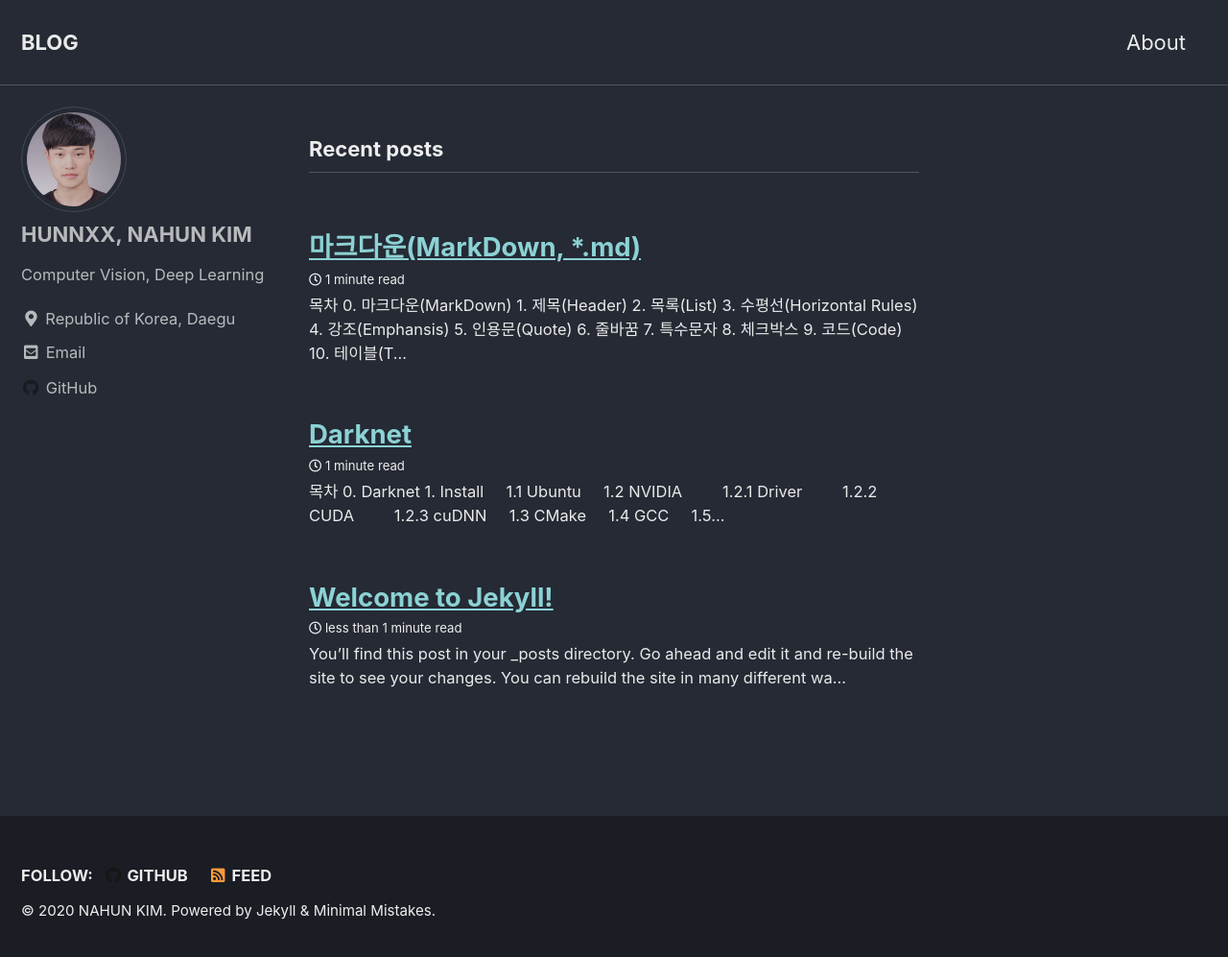
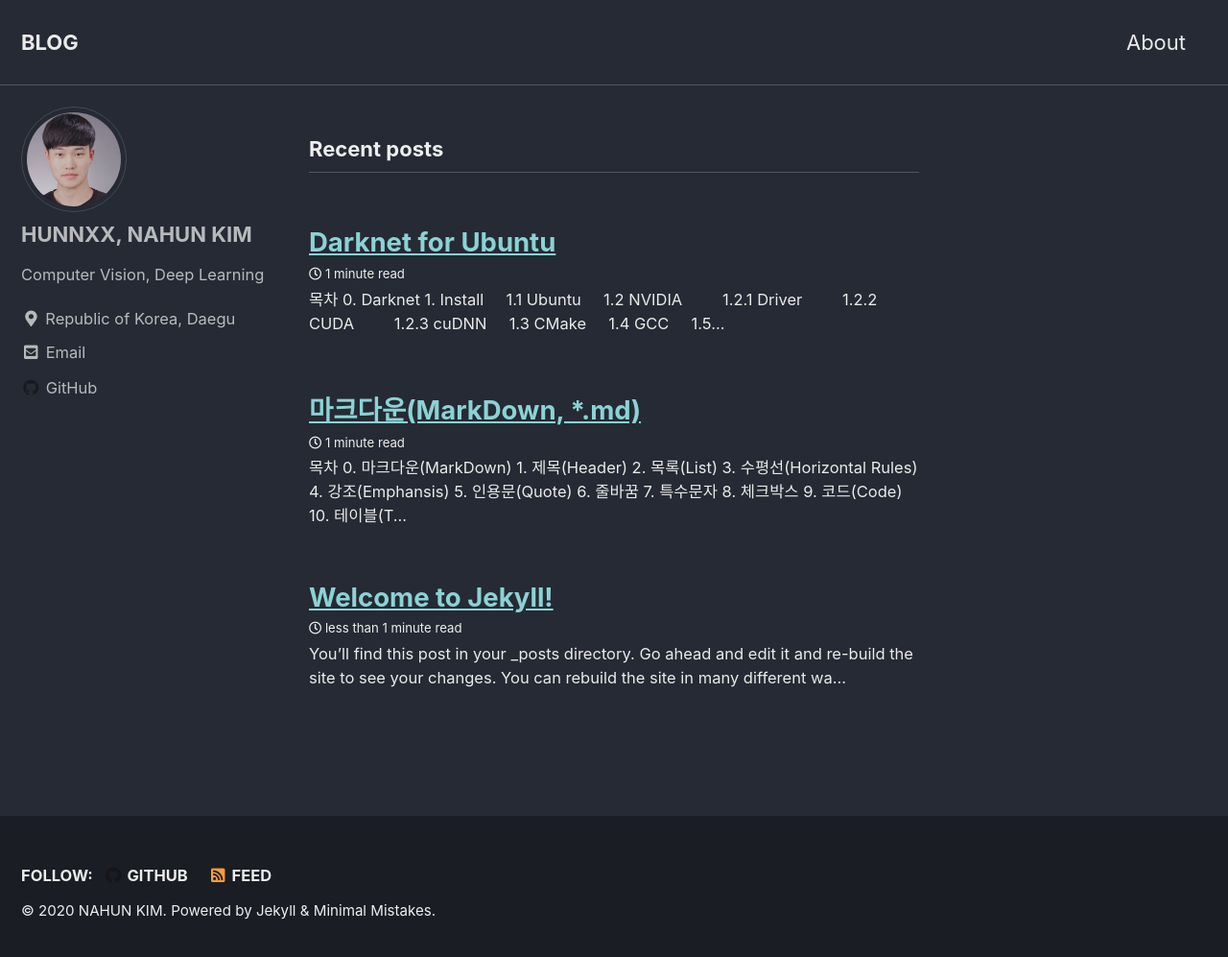
Before and after one commit to hunnxx/hunnxx.github.io, a Jekyll site: the page built from index.html, in a window 1280 px wide and 1005 px high. Shown: the top 997 px of the window at 96% size. Built offline with Jekyll 4.4.1, drawn with Linux system fonts in a browser that asks for light colours; cached includes are drawn as plain includes; the list of posts is cut into pages by our own code.

Commit message:
Update and rename 2020-08-01-darknet.md to 2020-08-03-darknet-ubuntu.md

```diff
--- a/_posts/2020-08-01-darknet.md
+++ b/_posts/2020-08-03-darknet-ubuntu.md
@@ -1,6 +1,6 @@
 ---
-title: "Darknet"
-date: 2020-08-01 22:15:00 -0400
+title: "Darknet for Ubuntu"
+date: 2020-08-03 14:17:00 -0400
 categories: deep-learning object-detection darknet
 ---
 
```
